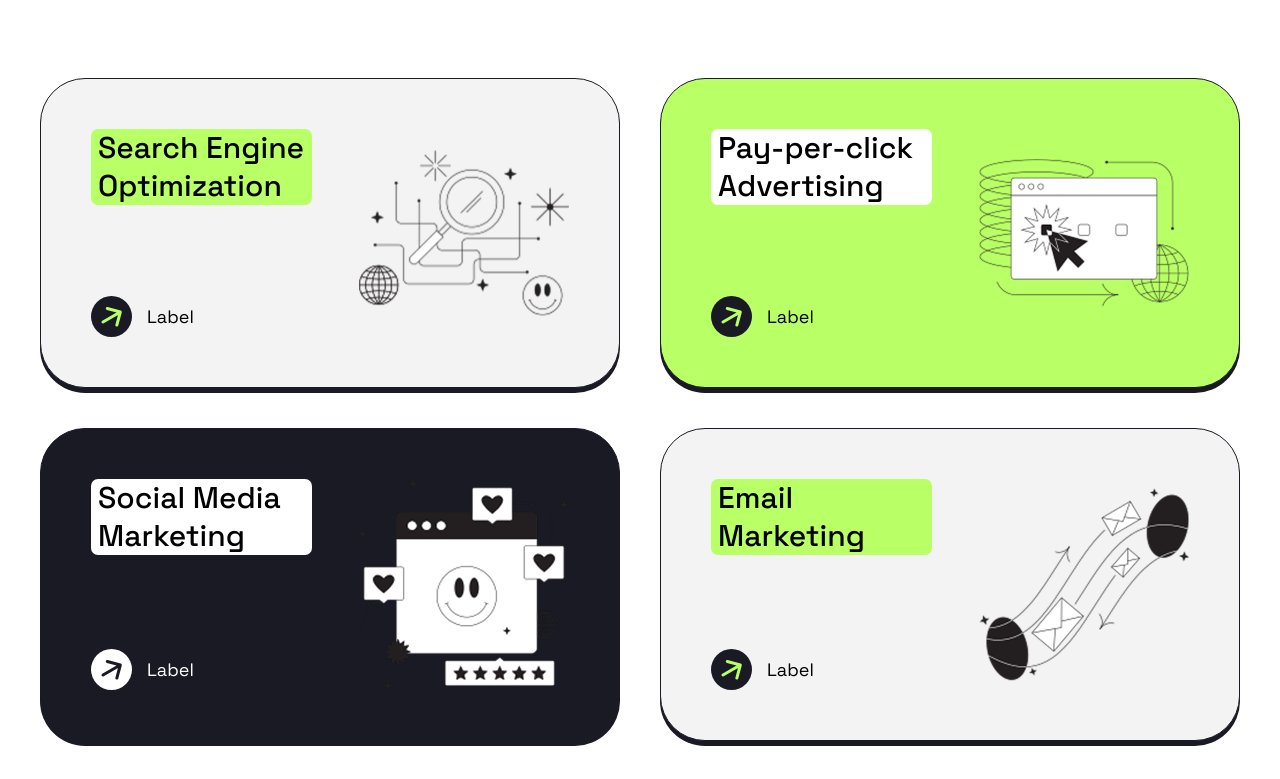
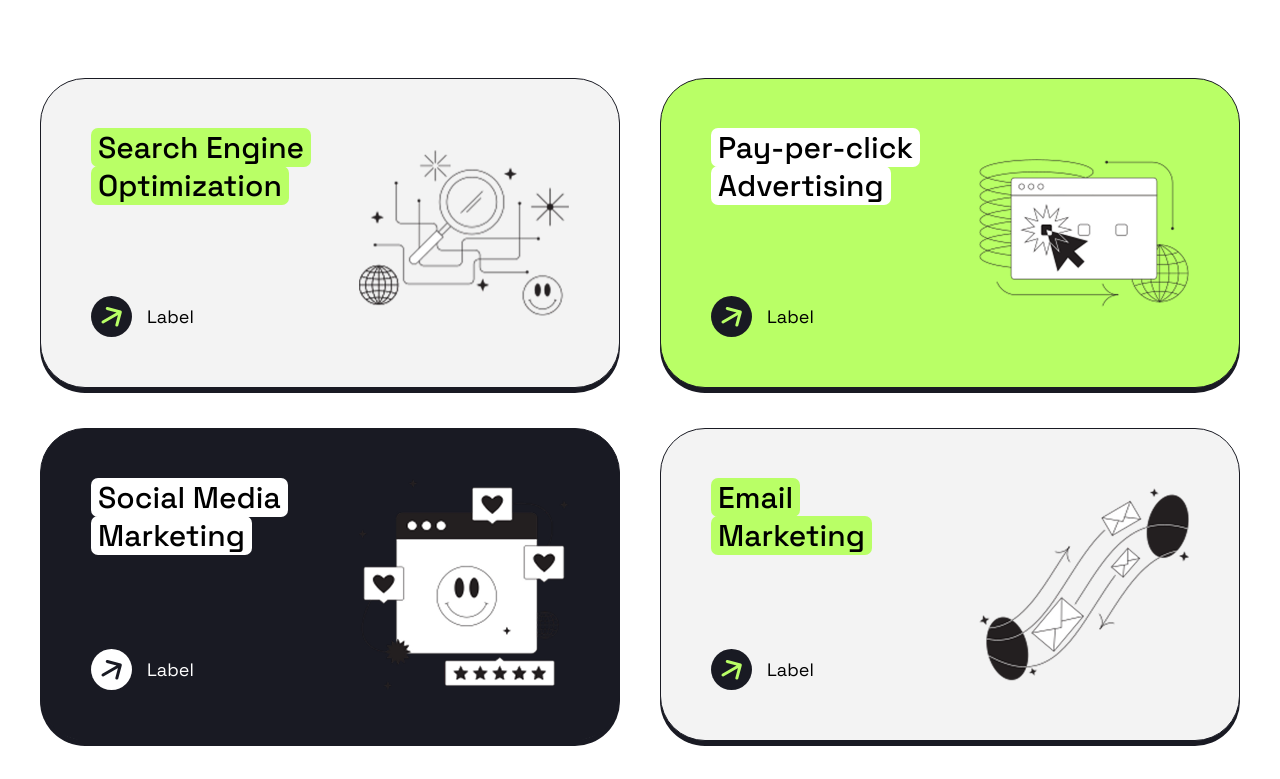
Before and after one commit to btldn/positivius-landing, a Next.js app: page / in a window 1280 px wide. Shown: the part 1051-1830 px from the top of the page. Built offline with nearby package versions, Linux system fonts and the light colour scheme.

Commit message:
feat: render Title highlight per line

```diff
--- a/app/components/sections/ServicesSection.tsx
+++ b/app/components/sections/ServicesSection.tsx
@@ -81,7 +81,7 @@ export default function ServicesSection () {
         {serviceCardsContent.map((card) => (
           <Card key='card' variant={card.bg} className='max-w-[600px] min-h-[310px] flex justify-between'>
             <div className='flex flex-col justify-between'>
-              <Title className='text-h3 max-w-[221px] text-black' variant={card.titleColor}>{card.title}</Title>
+              <Title className='text-h3 text-black' variant={card.titleColor}>{card.title}</Title>
               <LinkIcon arrow={card.arrowColor} bg={card.bgLink} />
             </div>
 
--- a/app/components/ui/Title.tsx
+++ b/app/components/ui/Title.tsx
@@ -15,6 +15,9 @@ const variantClasses = {
 
 export default function Title({children, variant='green', className='text-h2'}: TitleProps) {
   return (
-    <h2 className={`px-[7px] rounded-[7px] ${variantClasses[variant]} ${className}`}>{children}</h2>
+    <div className='max-w-[221px]'>
+      <h2 className={`inline box-decoration-clone px-[7px] rounded-[7px] ${variantClasses[variant]} ${className}`}>{children}</h2>
+    </div>
+
   )
 }
```
